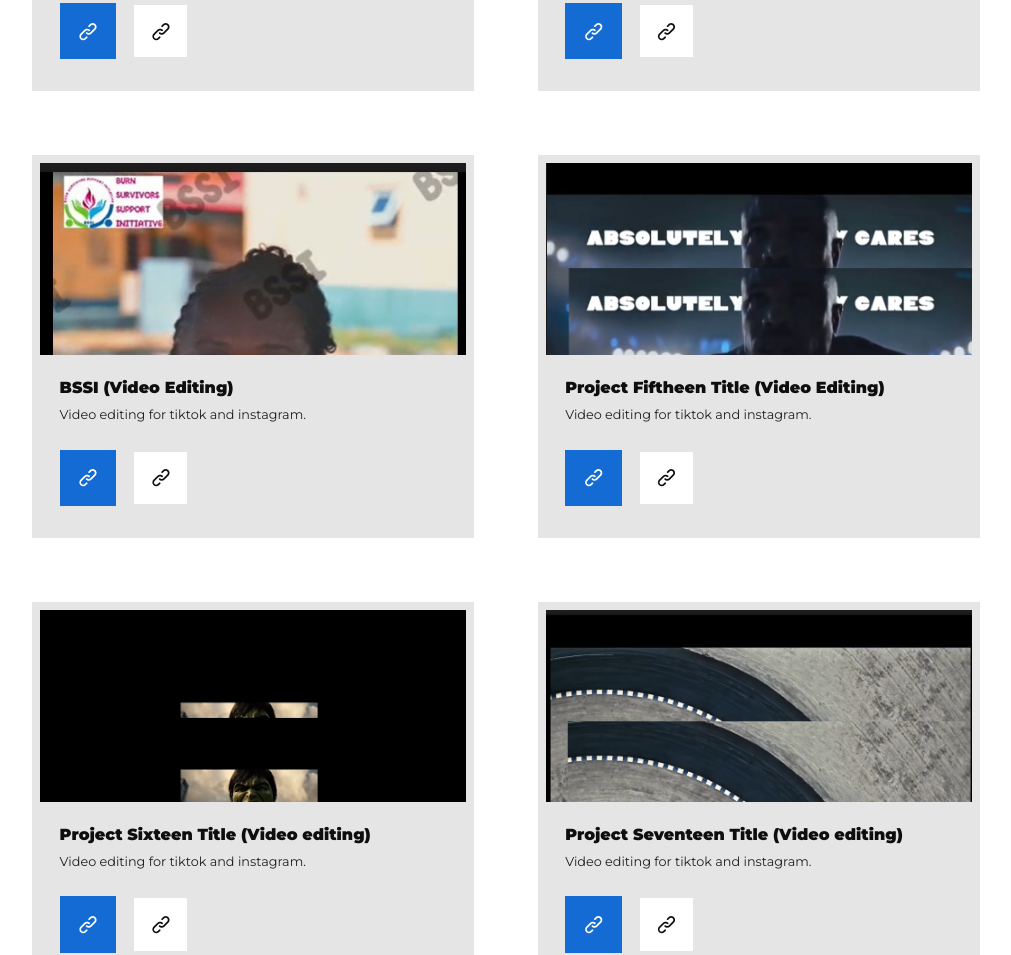
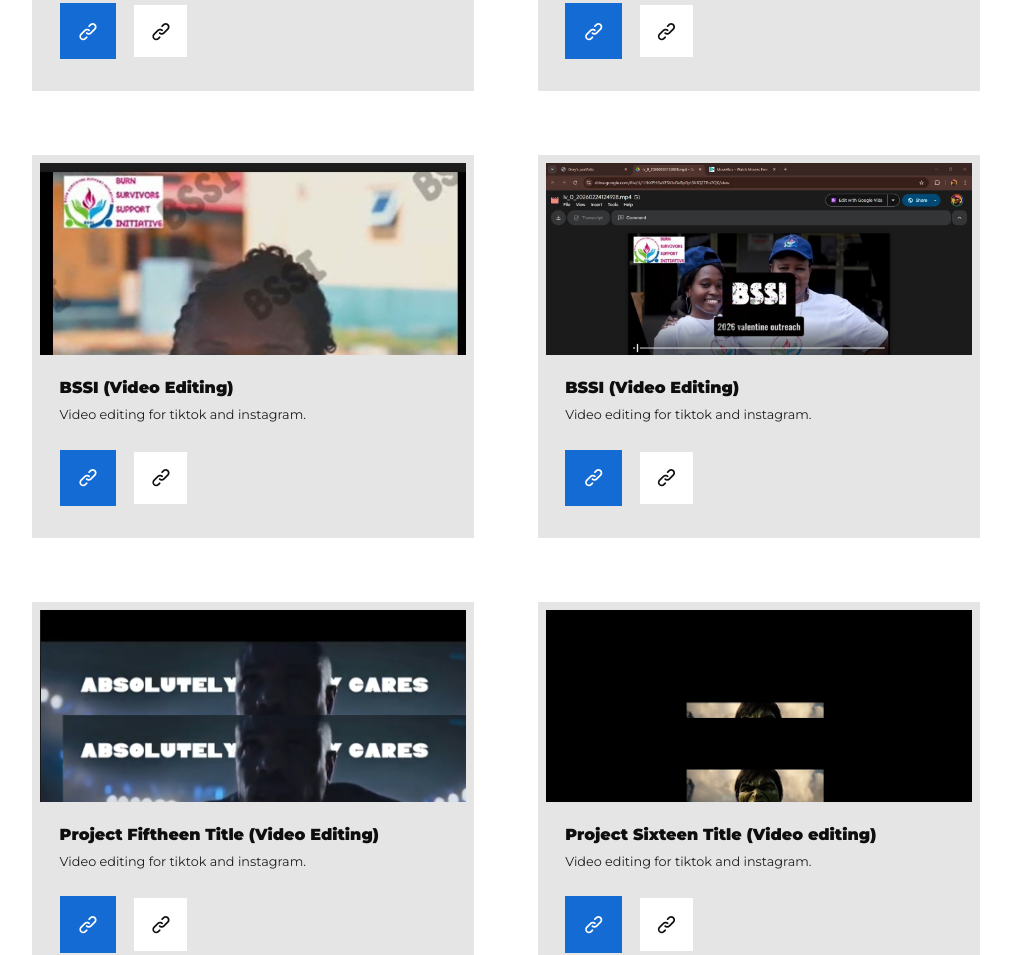
Before and after one commit to MccGrey/ProjectPortfolio, a plain HTML site: page index.html in a window 1280 px wide. Shown: the part 6295-7250 px from the top of the page, without its empty margins (134-1145 px from the left). Drawn offline with nearby package versions, Linux system fonts and the light colour scheme.

Commit message:
portfolio update

```diff
--- a/index.html
+++ b/index.html
@@ -425,6 +425,21 @@
             </div>
         </article>
 
+        <article class="project mix video" data-order="36">
+            <div class="project__image">
+                <img src="./assets/outreach.jpg" alt="project image">
+            </div>
+            <h5>BSSI (Video Editing)</h5>
+            <p>
+               Video editing for tiktok and instagram.
+            </p>
+            <div class="project__cta">
+                <a href="https://drive.google.com/file/d/1JIhXPH8aXFSKIvGeBp0pt3KfQZTBn7QK/view?usp=sharing" class="btn primary" target="_blank"><i class="uil uil-link"></i></a>
+                <a href="https://drive.google.com/file/d/1JIhXPH8aXFSKIvGeBp0pt3KfQZTBn7QK/view?usp=sharing" class="btn" target="_blank"><i class="uil uil-link"></i></a>
+
+            </div>
+        </article>
+
         <article class="project mix video" data-order="15">
             <div class="project__image">
                 <img src="./assets/edit1.png" alt="project image">
```
Also changed, not shown: assets/outreach.jpg (added).
